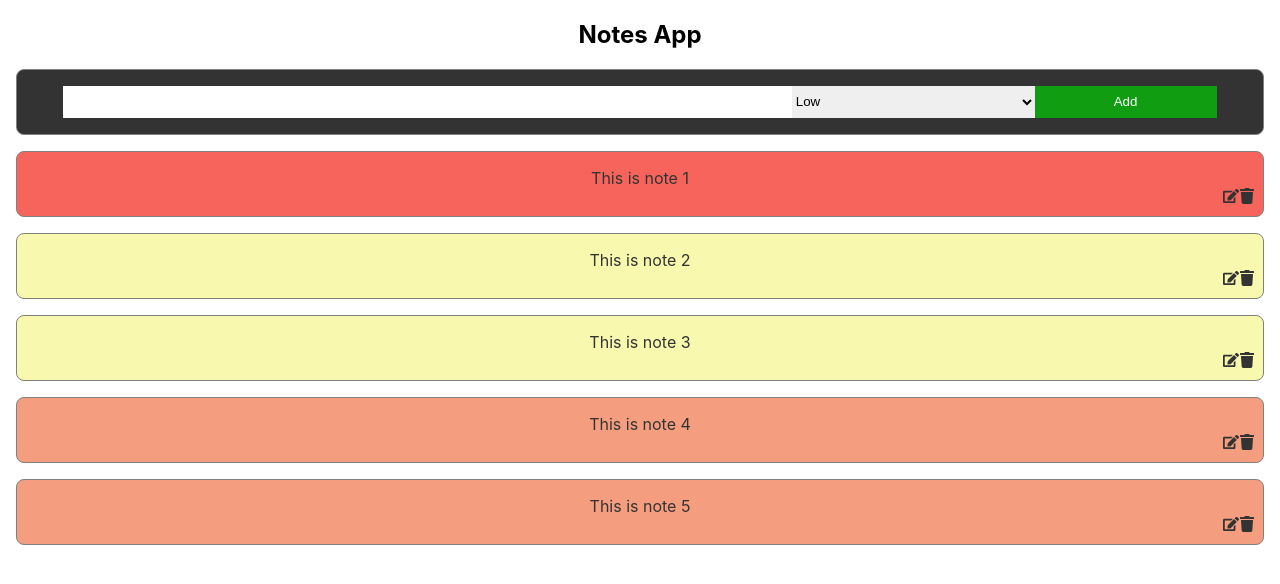
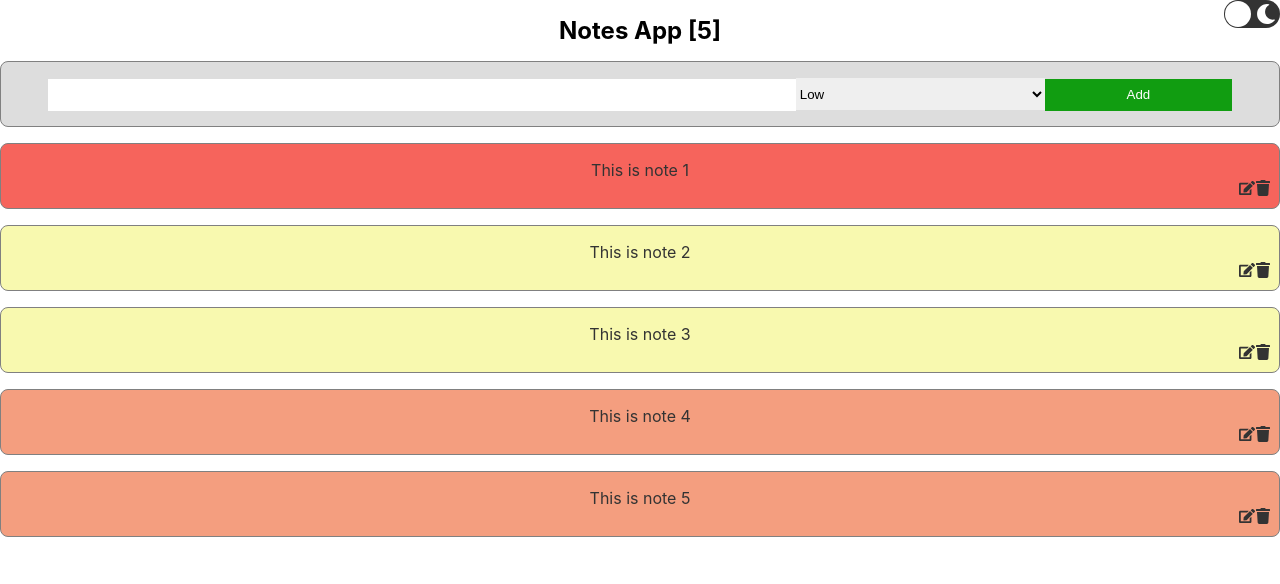
Before and after one commit to coderdost/react-with-typescript, a React (Create React App) app: page / in a window 1280 px wide. Shown: the top 584 px of the page. Built offline with nearby package versions, Linux system fonts and the light colour scheme.

Commit message:
context api and react switch added

```diff
--- a/package.json
+++ b/package.json
@@ -14,6 +14,7 @@
     "react-dom": "^18.2.0",
     "react-icons": "^4.4.0",
     "react-scripts": "5.0.1",
+    "react-switch": "^7.0.0",
     "typescript": "^4.8.3",
     "uuid": "^9.0.0",
     "web-vitals": "^2.1.4"
--- a/src/App.css
+++ b/src/App.css
@@ -1,4 +1,4 @@
-.App{
-  margin: 0 1rem;
-  text-align: center;
+.react-switch{
+  position: absolute !important;
+  right:0;
 }
--- a/src/App.tsx
+++ b/src/App.tsx
@@ -1,64 +1,39 @@
 import './App.css';
-import Note from './components/note/note';
-import { Notes } from './components/note/data';
-import AddNote from './components/add-note/add-note';
+import { ThemeContext } from './context/theme/theme';
+import Home from './pages/home/home';
+import Switch from "react-switch";
+import {FaSun, FaMoon} from 'react-icons/fa';
 import { useState } from 'react';
-import { NoteType } from './components/note/note-type';
 
 function App() {
-  const [notes, setNotes] = useState(Notes);
-  const [editMode, setEditMode] = useState(false);
-  const [noteToBeEditted, setNoteToBeEditted] = useState<NoteType | null>(null);
+  const [theme, setTheme] = useState('light');
+  const [checked, setChecked] = useState(false);
 
-  const addNote = (note: NoteType) => {
-    setNotes([note, ...notes]);
-  };
 
-  const updateNote = (updatedNote: NoteType) => {
-    const index = notes.findIndex((note) => note.id === updatedNote.id);
-    let editedNotes = [...notes];
-    editedNotes.splice(index, 1, updatedNote);
-    setNotes(editedNotes);
-    setEditMode(false);
-  };
+  const changeHandler = (check:boolean)=>{
+    setChecked(!checked);
+    if(check){
+      setTheme('dark');
+    } else {
+      setTheme('light')
+    }
+    console.log(checked,check)
+  }
 
-  const editNote = (id: string) => {
-    console.log('edit', id);
-    const note = notes.find((note) => note.id === id);
-    setEditMode(true);
-    if (note) {
-      setNoteToBeEditted(note);
-    }
-  };
-
-  const deleteNote = (id: string) => {
-    const index = notes.findIndex((note) => note.id === id);
-    let editedNotes = [...notes];
-    editedNotes.splice(index, 1);
-    setNotes(editedNotes);
-  };
   return (
-    <div className="App">
-      <h2>Notes App</h2>
-      <AddNote
-        addNote={addNote}
-        editMode={editMode}
-        noteToBeEditted={noteToBeEditted}
-        updateNote={updateNote}
-      ></AddNote>
-      <div>
-        {notes.map((note) => (
-          <Note
-            key={note.id}
-            id={note.id}
-            priority={note.priority}
-            text={note.text}
-            editNote={editNote}
-            deleteNote={deleteNote}
-          ></Note>
-        ))}
-      </div>
-    </div>
+    <ThemeContext.Provider value={theme}>
+      <Switch
+      onChange={changeHandler}
+      checked={checked}
+      className='react-switch'
+      uncheckedIcon={<FaMoon size={20} style={{paddingTop:'4px',paddingRight:'4px',float:'right'}} color="white"></FaMoon>}
+      checkedIcon={<FaSun size={20} style={{paddingTop:'4px',paddingLeft:'4px'}} color="yellow"></FaSun>}
+      onColor="#900"
+      offColor="#333"
+      onHandleColor="#000"
+      ></Switch>
+      <Home></Home>
+    </ThemeContext.Provider>
   );
 }
 
--- a/src/components/add-note/add-note.tsx
+++ b/src/components/add-note/add-note.tsx
@@ -1,8 +1,9 @@
-import { useEffect, useState } from 'react';
+import { useContext, useEffect, useState } from 'react';
 import { NoteType, Priority } from '../note/note-type';
 import './add-note.css';
 import { v4 as uuidv4 } from 'uuid';
 import Card from '../card/card';
+import { ThemeContext } from '../../context/theme/theme';
 
 type AddNoteProps = {
   addNote: (note: NoteType) => void;
@@ -14,9 +15,12 @@ type AddNoteProps = {
 function AddNote(props: AddNoteProps) {
   const [text, setText] = useState('');
   const [priority, setPriority] = useState<Priority>('low');
+  const theme = useContext(ThemeContext);
+
   const handleChange = (e: React.ChangeEvent<HTMLInputElement>) => {
     setText(e.target.value);
   };
+
 
   const setNoteContent = (note: NoteType) => {
     setText(note.text);
@@ -55,7 +59,7 @@ function AddNote(props: AddNoteProps) {
   };
 
   return (
-    <Card bgColor="#333" height="2" padding="1">
+    <Card bgColor={theme==='dark'? '#333':'#ddd'} height="2" padding="1">
       <form className="add-note">
         <input type="text" onChange={handleChange} value={text} />
         <select onChange={handleSelect} value={priority}>
--- a/src/components/card/card.css
+++ b/src/components/card/card.css
@@ -2,10 +2,15 @@
     border: 1px solid grey;
     padding: 2rem;
     font-size: 1rem;
-    color: #333;
     height: 5rem;
     border-radius: 0.5rem;
     margin-top: 1rem;
     position: relative;
+}
 
+.card.light{
+    color: #333;
 }
+.card.dark{
+    color: white;
+}
--- a/src/components/card/card.tsx
+++ b/src/components/card/card.tsx
@@ -1,3 +1,5 @@
+import { useContext } from 'react';
+import { ThemeContext } from '../../context/theme/theme';
 import './card.css';
 
 type CardProps = {
@@ -8,9 +10,11 @@ type CardProps = {
 };
 
 function Card(props: CardProps) {
+  const theme = useContext(ThemeContext);
+
   return (
     <div
-      className="card"
+      className={`card ${theme}`}
       style={{
         backgroundColor: props.bgColor,
         height: `${props.height}rem`,
--- a/src/components/note/note-type.ts
+++ b/src/components/note/note-type.ts
@@ -6,8 +6,14 @@ export type NoteType = {
     priority : Priority
 }
 
-export enum Color{
+export enum ColorLight{
      high='rgb(246, 100, 92)',
      medium='rgb(244, 158, 127)',
      low='rgb(248, 249, 175)'
 }
+
+export enum ColorDark{
+    high='rgb(143, 66, 61)',
+    medium='rgb(190, 131, 79)',
+    low='rgb(151, 151, 98)'
+}
--- a/src/components/note/note.tsx
+++ b/src/components/note/note.tsx
@@ -1,8 +1,10 @@
 import './note.css';
 
-import { Color, Priority } from './note-type';
+import { ColorLight, ColorDark, Priority } from './note-type';
 import Card from '../card/card';
 import { FaTrash, FaEdit } from 'react-icons/fa';
+import { useContext } from 'react';
+import { ThemeContext } from '../../context/theme/theme';
 
 type NoteProps = {
   id: string;
@@ -13,9 +15,12 @@ type NoteProps = {
 };
 
 function Note(props: NoteProps) {
+  const theme = useContext(ThemeContext);
+
   return (
     <Card
-      bgColor={props.priority && Color[props.priority]}
+      bgColor={ theme ==='dark'? props.priority && ColorDark[props.priority]:
+      props.priority && ColorLight[props.priority]}
       height="2"
       padding="1"
     >
--- /dev/null
+++ b/src/context/theme/theme.tsx
@@ -0,0 +1,3 @@
+import { createContext } from "react";
+
+export const ThemeContext = createContext('light')
--- a/src/index.tsx
+++ b/src/index.tsx
@@ -3,13 +3,15 @@ import ReactDOM from 'react-dom/client';
 import './index.css';
 import App from './App';
 import reportWebVitals from './reportWebVitals';
+import { ThemeContext } from './context/theme/theme';
 
 const root = ReactDOM.createRoot(
   document.getElementById('root') as HTMLElement
 );
+
 root.render(
   <React.StrictMode>
-    <App />
+      <App />
   </React.StrictMode>
 );
 
--- /dev/null
+++ b/src/pages/home/home.css
@@ -0,0 +1,18 @@
+.home{
+  margin: 0;
+  text-align: center;
+  padding-top:1rem;
+}
+.home h2{
+  margin: 0;
+}
+
+.home.light{
+  background-color: white;
+  color: black;
+}
+
+.home.dark{
+  background-color: #333;
+  color: white;
+}
--- /dev/null
+++ b/src/pages/home/home.tsx
@@ -0,0 +1,67 @@
+import './home.css';
+import Note from '../../components/note/note';
+import { Notes } from '../../components/note/data';
+import AddNote from '../../components/add-note/add-note';
+import { useContext, useState } from 'react';
+import { NoteType } from '../../components/note/note-type';
+import { ThemeContext } from '../../context/theme/theme';
+
+function Home() {
+  const [notes, setNotes] = useState(Notes);
+  const [editMode, setEditMode] = useState(false);
+  const [noteToBeEditted, setNoteToBeEditted] = useState<NoteType | null>(null);
+  const theme = useContext(ThemeContext)
+
+  const addNote = (note: NoteType) => {
+    setNotes([note, ...notes]);
+  };
+
+  const updateNote = (updatedNote: NoteType) => {
+    const index = notes.findIndex((note) => note.id === updatedNote.id);
+    let editedNotes = [...notes];
+    editedNotes.splice(index, 1, updatedNote);
+    setNotes(editedNotes);
+    setEditMode(false);
+  };
+
+  const editNote = (id: string) => {
+    console.log('edit', id);
+    const note = notes.find((note) => note.id === id);
+    setEditMode(true);
+    if (note) {
+      setNoteToBeEditted(note);
+    }
+  };
+
+  const deleteNote = (id: string) => {
+    const index = notes.findIndex((note) => note.id === id);
+    let editedNotes = [...notes];
+    editedNotes.splice(index, 1);
+    setNotes(editedNotes);
+  };
+  return (
+    <div className={`home ${theme}`}>
+      <h2>Notes App [{notes.length}]</h2>
+      <AddNote
+        addNote={addNote}
+        editMode={editMode}
+        noteToBeEditted={noteToBeEditted}
+        updateNote={updateNote}
+      ></AddNote>
+      <div>
+        {notes.map((note) => (
+          <Note
+            key={note.id}
+            id={note.id}
+            priority={note.priority}
+            text={note.text}
+            editNote={editNote}
+            deleteNote={deleteNote}
+          ></Note>
+        ))}
+      </div>
+    </div>
+  );
+}
+
+export default Home;
```
Also changed, not shown: 1 other file (tests, documents, lock files or other folders).
